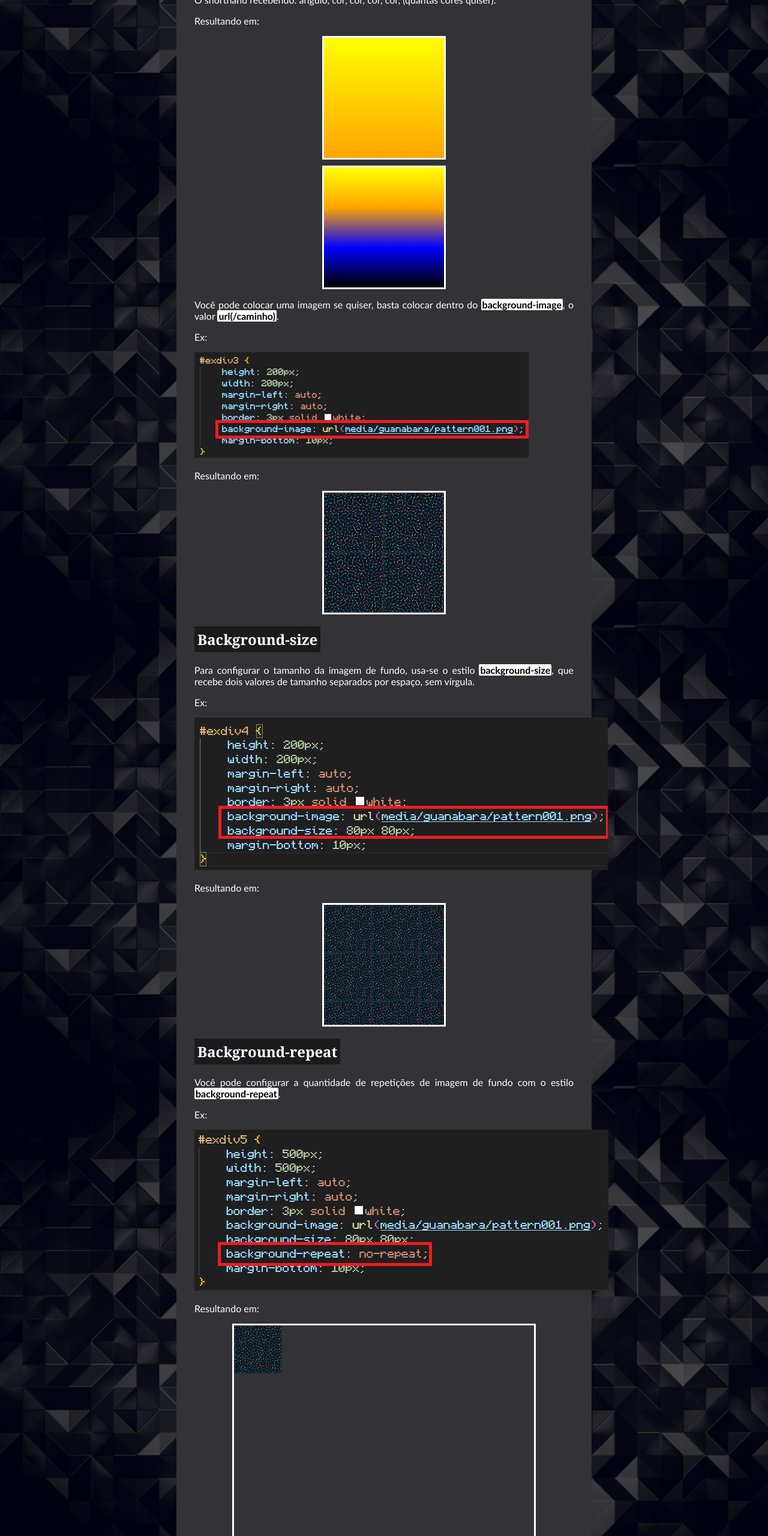
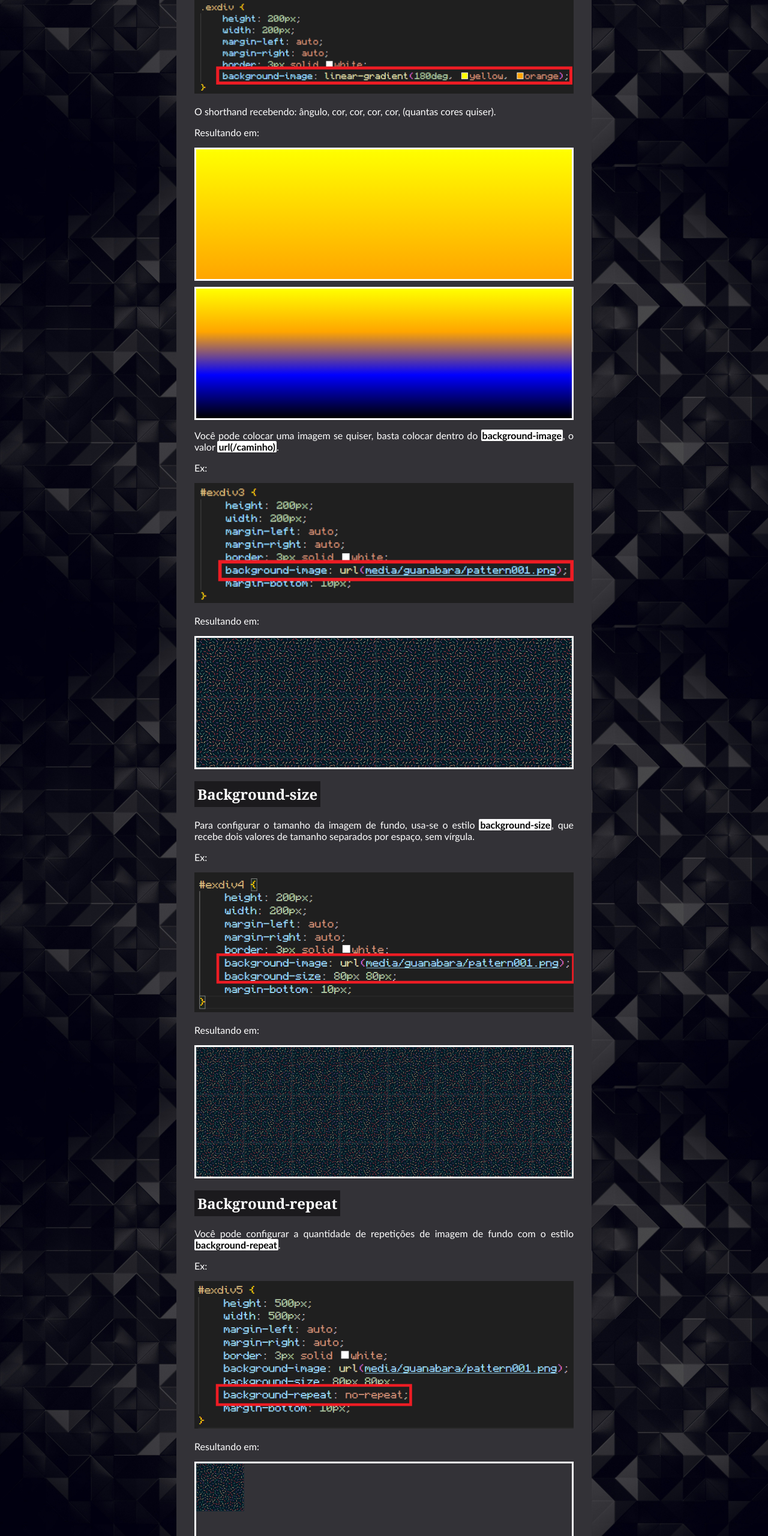
Before and after one commit to ArthurFCosmo/HTML-CSS, a plain HTML site: page 2.CSS/ex023-CSS-Imagens-de-fundo/index.html in a window 1280 px wide. Shown: the part 1258-3818 px from the top of the page at 60% size. Drawn offline with Linux system fonts and the light colour scheme.

Commit message:
Mais responsividade

```diff
--- a/2.CSS/ex023-CSS-Imagens-de-fundo/index.html
+++ b/2.CSS/ex023-CSS-Imagens-de-fundo/index.html
@@ -16,7 +16,7 @@
         <p>Esse estilo permite que você escolha uma <mark>cor sólida</mark> para ser o fundo de um elemento HTML.</p>
 
         <p>Ex:</p>
-        <img src="media/amostra-codigo-1.png" alt="amostra-de-codigo">
+        <img class="imagem-100" src="media/amostra-codigo-1.png" alt="amostra-de-codigo">
 
         <p>Resultando em:</p>
         <img class="imagem-100" src="media/amostra-codigo-2.png" alt="amostra-de-codigo">
@@ -27,7 +27,7 @@
         <p>Por exemplo, você pode colocar o valor de background-image, como <mark>linear gradient</mark>, para construir um <mark>degradê</mark>.</p>
 
         <p>Ex:</p>
-        <img src="media/amostra-codigo-3.png" alt="amostra-de-codigo">
+        <img class="imagem-100" src="media/amostra-codigo-3.png" alt="amostra-de-codigo">
         <p>O shorthand recebendo: ângulo, cor, cor, cor, cor, (quantas cores quiser).</p>
 
         <p>Resultando em:</p>
@@ -37,7 +37,7 @@
         <p>Você pode colocar uma imagem se quiser, basta colocar dentro do <mark>background-image</mark>, o valor <mark>url(/caminho)</mark>.</p>
 
         <p>Ex:</p>
-        <img src="media/amostra-codigo-4.png" alt="amostra-de-codigo">
+        <img class="imagem-100" src="media/amostra-codigo-4.png" alt="amostra-de-codigo">
 
         <p>Resultando em:</p>
         <div id="exdiv3"></div>
@@ -47,7 +47,7 @@
         <p>Para configurar o tamanho da imagem de fundo, usa-se o estilo <mark>background-size</mark>, que recebe dois valores de tamanho separados por espaço, sem vírgula.</p>
 
         <p>Ex:</p>
-        <img src="media/amostra-codigo-5.png" alt="amostra-de-codigo">
+        <img class="imagem-100" src="media/amostra-codigo-5.png" alt="amostra-de-codigo">
 
         <p>Resultando em:</p>
         <div id="exdiv4"></div>
@@ -57,13 +57,13 @@
         <p>Você pode configurar a quantidade de repetições de imagem de fundo com o estilo <mark>background-repeat</mark>.</p>
 
         <p>Ex:</p>
-        <img src="media/amostra-codigo-6.png" alt="amostra-de-codigo">
+        <img class="imagem-100" src="media/amostra-codigo-6.png" alt="amostra-de-codigo">
 
         <p>Resultando em:</p>
         <div id="exdiv5"></div>
 
         <p>Pode-se configurar também o eixo de repetição, ex:</p>
-        <img src="media/amostra-codigo-7.png" alt="amostra-de-codigo">
+        <img class="imagem-100" src="media/amostra-codigo-7.png" alt="amostra-de-codigo">
 
         <p>Resultando em:</p>
         <div id="exdiv6"></div>
@@ -78,7 +78,7 @@
         <p>Essa configuração pode ser modificada com o estilo <mark>background-position</mark>, que recebe os valores de alinhamento em coluna, e depois em linha, separados por espaço.</p>
 
         <p>Ex:</p>
-        <img src="media/amostra-codigo-8.png" alt="amostra-de-codigo">
+        <img class="imagem-100" src="media/amostra-codigo-8.png" alt="amostra-de-codigo">
 
         <p>Resultando em:</p>
         <div id="exdiv8"></div>
--- a/2.CSS/ex023-CSS-Imagens-de-fundo/style.css
+++ b/2.CSS/ex023-CSS-Imagens-de-fundo/style.css
@@ -57,8 +57,8 @@ mark {
 }
 
 #exdiv1 {
-    height: 200px;
-    width: 200px;
+    height: 27vh;
+    width: auto;
     margin-left: auto;
     margin-right: auto;
     border: 3px solid white;
@@ -67,8 +67,8 @@ mark {
 }
 
 #exdiv2 {
-    height: 200px;
-    width: 200px;
+    height: 27vh;
+    width: auto;
     margin-left: auto;
     margin-right: auto;
     border: 3px solid white;
@@ -77,8 +77,8 @@ mark {
 }
 
 #exdiv3 {
-    height: 200px;
-    width: 200px;
+    height: 27vh;
+    width: auto;
     margin-left: auto;
     margin-right: auto;
     border: 3px solid white;
@@ -87,8 +87,8 @@ mark {
 }
 
 #exdiv4 {
-    height: 200px;
-    width: 200px;
+    height: 27vh;
+    width: auto;
     margin-left: auto;
     margin-right: auto;
     border: 3px solid white;
@@ -98,8 +98,8 @@ mark {
 }
 
 #exdiv5 {
-    height: 500px;
-    width: 500px;
+    height: 27vh;
+    width: auto;
     margin-left: auto;
     margin-right: auto;
     border: 3px solid white;
@@ -110,8 +110,8 @@ mark {
 }
 
 #exdiv6 {
-    height: 500px;
-    width: 500px;
+    height: 27vh;
+    width: auto;
     margin-left: auto;
     margin-right: auto;
     border: 3px solid white;
@@ -122,8 +122,8 @@ mark {
 }
 
 #exdiv7 {
-    height: 500px;
-    width: 500px;
+    height: 27vh;
+    width: auto;
     margin-left: auto;
     margin-right: auto;
     border: 3px solid white;
@@ -132,8 +132,8 @@ mark {
 }
 
 #exdiv8 {
-    height: 500px;
-    width: 500px;
+    height: 27vh;
+    width: auto;
     margin-left: auto;
     margin-right: auto;
     border: 3px solid white;
```
